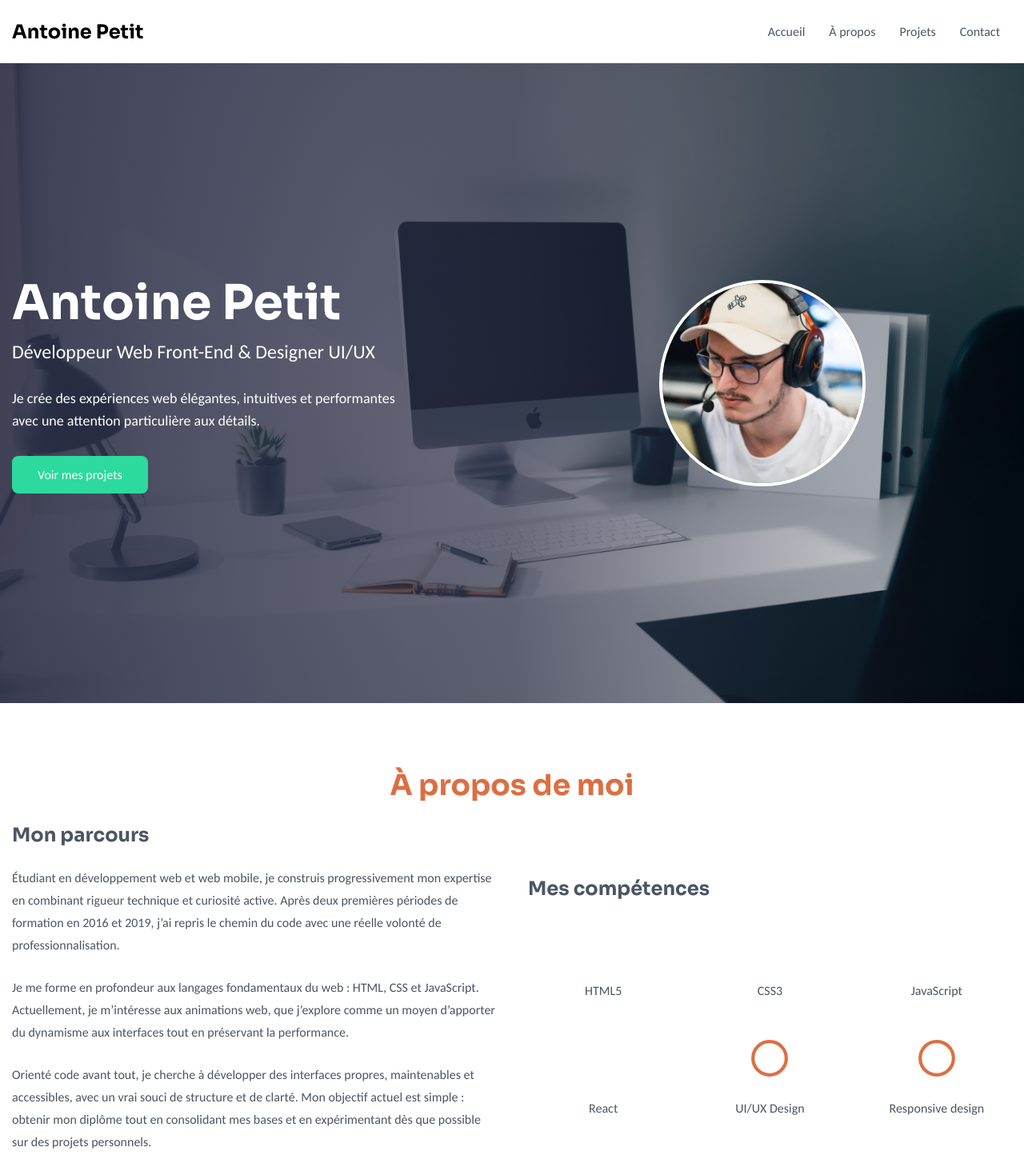
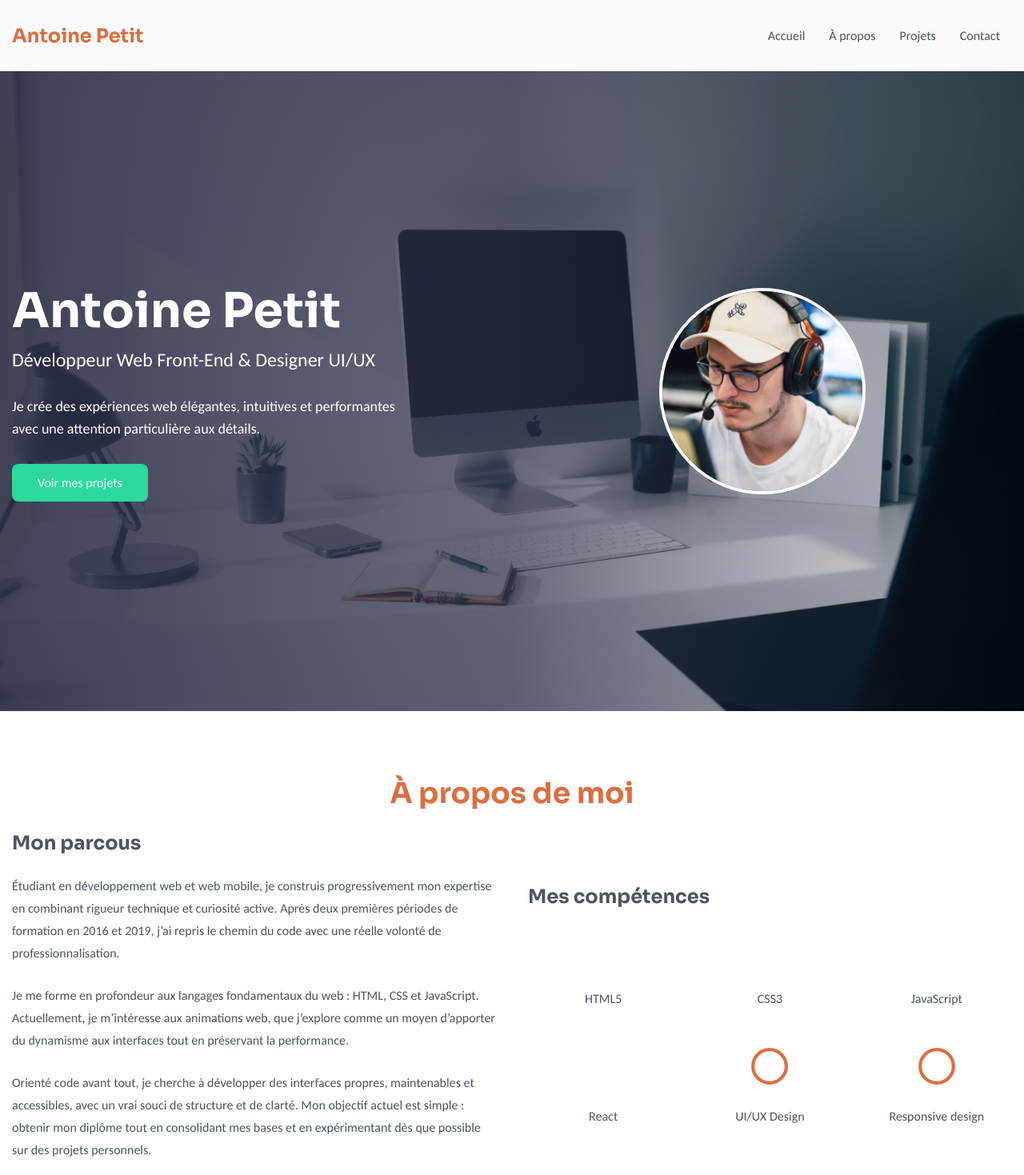
Before and after one commit to AntooinePetit/portfolio-react-dwwm, a React (Vite) app: page / in a window 1280 px wide. Shown: the top 1469 px of the page at 80% size. Built offline with nearby package versions, Linux system fonts and the light colour scheme; some icons are missing.

Commit message:
feat: add about and contact pages
- Created About and Contact pages
- Added About and Contact components
- Updated Home page components
- Styled components with SCSS
- Added icons and improved layout

```diff
--- a/src/components/About.tsx
+++ b/src/components/AboutComponent.tsx
@@ -1,15 +1,28 @@
+import {
+  SiCss,
+  SiHtml5,
+  SiJavascript,
+  SiReact,
+} from "@icons-pack/react-simple-icons";
 import { ArrowRight, Circle } from "lucide-react";
 import { Link } from "react-router-dom";
-import "../styles/components/AboutComponent.scss"
-import { SiHtml5, SiCss, SiJavascript, SiReact } from "@icons-pack/react-simple-icons"
+import "../styles/components/AboutComponent.scss";
 
-const AboutComponent = () => {
+interface AboutComponentProps {
+  page: string;
+}
+
+const AboutComponent = ({ page }: AboutComponentProps) => {
   return (
     <section id="about" className="container-1540">
-      <h2>À propos de moi</h2>
+      {page === "home" ? <h2>À propos de moi</h2> : <h1>À propos de moi</h1>}
       <div>
         <article>
-          <h3>Mon parcours</h3>
+          {page === "home" ? (
+            <h3>Mon parcous</h3>
+          ) : (
+            <h2>Mon parcous</h2>
+          )}
           <p>
             Étudiant en développement web et web mobile, je construis
             progressivement mon expertise en combinant rigueur technique et
@@ -36,30 +49,34 @@ const AboutComponent = () => {
           </Link>
         </article>
         <article>
-          <h3>Mes compétences</h3>
+          {page === "home" ? (
+            <h3>Mes compétences</h3>
+          ) : (
+            <h2>Mes compétences</h2>
+          )}
           <div>
             <div>
-              <SiHtml5 className="icons"/>
+              <SiHtml5 className="icons" />
               <p>HTML5</p>
             </div>
             <div>
-              <SiCss className="icons"/>
+              <SiCss className="icons" />
               <p>CSS3</p>
             </div>
             <div>
-              <SiJavascript className="icons"/>
+              <SiJavascript className="icons" />
               <p>JavaScript</p>
             </div>
             <div>
-              <SiReact className="icons"/>
+              <SiReact className="icons" />
               <p>React</p>
             </div>
             <div>
-              <Circle size={50}/>
+              <Circle size={50} />
               <p>UI/UX Design</p>
             </div>
             <div>
-              <Circle size={50}/>
+              <Circle size={50} />
               <p>Responsive design</p>
             </div>
           </div>
--- a/src/components/ContactComponent.tsx
+++ b/src/components/ContactComponent.tsx
@@ -1,9 +1,13 @@
-import "../styles/components/ContactComponent.scss"
+import "../styles/components/ContactComponent.scss";
 
-const ContactComponent = () => {
+interface ContactComponentProps {
+  page: string;
+}
+
+const ContactComponent = ({ page }: ContactComponentProps) => {
   return (
     <section id="contact" className="container-670">
-      <h2>Contactez-moi</h2>
+      {page === "home" ? <h2>Contactez-moi</h2> : <h1>Mes compétences</h1>}
       <p>
         Vous avez un projet en tête ou une question ? N'hésitez pas à me
         contacter, je vous répondrai dans les plus brefs délais.
@@ -34,4 +38,4 @@ const ContactComponent = () => {
     </section>
   );
 };
- export default ContactComponent
+export default ContactComponent;
--- a/src/components/Header.tsx
+++ b/src/components/Header.tsx
@@ -18,11 +18,5 @@ const Header = () => {
     </header>
   )
 }
-// // <ul>
-//  <li><a href="./">Accueil</a></li>
-//  <li><a href="./about.html">À propos</a></li>
-//  <li><a href="./projects.html">Projets</a></li>
-//  <li><a href="./contact.html">Contact</a></li>
-//</ul>
 
 export default Header
--- a/src/components/ProjectCard.tsx
+++ b/src/components/ProjectCard.tsx
@@ -9,16 +9,21 @@ type ProjectCardProps = {
   alt: string;
   image: string;
   link: string;
+  page: string;
 };
 
-const ProjectCard = ({ id, title, description, tags, alt, image, link }: ProjectCardProps) => {
+const ProjectCard = ({ id, title, description, tags, alt, image, link, page }: ProjectCardProps) => {
   return (
     <article>
       <a href={link} target="_blank" rel="noopener noreferrer">
         <img src={image} alt={alt} />
       </a>
       <div>
-        <h3>{title}</h3>
+        {page === "home" ? (
+            <h3>{title}</h3>
+          ) : (
+            <h2>{title}</h2>
+          )}
         <p>{description}</p>
         <ul>
           {tags.map((tag: string, index) => (
--- a/src/components/ProjectsComponent.tsx
+++ b/src/components/ProjectsComponent.tsx
@@ -32,6 +32,7 @@ const Projects = ({ page }: ProjectsProps) => {
                 alt={project.alt}
                 image={project.image}
                 link={project.link}
+                page={page}
               />
             ))}
           </div>
@@ -48,7 +49,7 @@ const Projects = ({ page }: ProjectsProps) => {
     return (
       <section id="projects">
         <div className="container-1540">
-          <h2>Mes projets</h2>
+          <h1>Mes projets</h1>
           <p>
             Découvrez une sélection de mes travaux récents qui démontrent mes
             compétences en développement web et design d'interface.
@@ -64,6 +65,7 @@ const Projects = ({ page }: ProjectsProps) => {
                 alt={project.alt}
                 image={project.image}
                 link={project.link}
+                page={page}
               />
             ))}
           </div>
--- a/src/pages/About.tsx
+++ b/src/pages/About.tsx
@@ -1,19 +1,19 @@
-import AboutComponent from "../components/About"
-import Footer from "../components/Footer"
-import Header from "../components/Header"
+import AboutComponent from "../components/AboutComponent";
+import Footer from "../components/Footer";
+import Header from "../components/Header";
 
 const About = () => {
   return (
     <>
       <Header />
 
-      <main>
-        <AboutComponent />
+      <main id="about-page">
+        <AboutComponent page="about" />
       </main>
 
       <Footer />
     </>
-  )
-}
+  );
+};
 
-export default About
+export default About;
--- a/src/pages/Contact.tsx
+++ b/src/pages/Contact.tsx
@@ -7,7 +7,7 @@ const Contact = () => {
     <>
       <Header />
 
-      <main>
+      <main id="contact-page">
         <ContactComponent />
       </main>
 
--- a/src/pages/Home.tsx
+++ b/src/pages/Home.tsx
@@ -1,4 +1,4 @@
-import AboutComponent from "../components/About";
+import AboutComponent from "../components/AboutComponent";
 import ContactComponent from "../components/ContactComponent";
 import Footer from "../components/Footer";
 import Header from "../components/Header";
@@ -12,14 +12,14 @@ const Home = () => {
 
       <main>
         <Hero />
-      <AboutComponent />
+        <AboutComponent page="home" />
         <Projects page="home" />
-      <ContactComponent />
+        <ContactComponent page="home"/>
       </main>
 
       <Footer />
     </>
-  )
+  );
 };
 
 export default Home;
--- a/src/styles/components/Hero.scss
+++ b/src/styles/components/Hero.scss
@@ -11,7 +11,7 @@
       rgba(45, 48, 71, 0.7) 50%,
       rgba(45, 48, 71, 0) 100%
     ),
-    url(/public/images/background-presentation.jpg);
+    url(/images/background-presentation.jpg);
   background-position: center;
   background-size: cover;
 
--- a/src/styles/components/ProjectsComponent.scss
+++ b/src/styles/components/ProjectsComponent.scss
@@ -5,7 +5,7 @@
   gap: 25px;
 
   article {
-    background: var(--white);
+    background: $white;
     border-radius: 8px;
     box-shadow: 0px 2px 4px -2px #0000001a, 0px 4px 6px -1px #0000001a;
 
--- a/src/styles/components/header.scss
+++ b/src/styles/components/header.scss
@@ -1,15 +1,17 @@
+@import '../bases/variables';
+
 header {
-  background: var(--light-grey);
+  background: $light-grey;
   box-shadow: 0px 1px 2px 0px #0000000d;
 
   .container-1540 {
     display: flex;
     justify-content: space-between;
     align-items: center;
-    padding: 15px;
+    padding: 0 15px;
 
     .logo {
-      color: var(--primary-color);
+      color: $primary-color;
     }
 
     nav {
@@ -18,12 +20,12 @@ header {
       list-style: none;
 
       a {
-        padding: 15px;
+        padding: 35px 15px;
         font-weight: 500;
 
         &:hover {
-          background: var(--secondary-color);
-          color: var(--white);
+          background: $secondary-color;
+          color: $white;
         }
       }
     }
```
Lines whose indentation alone changed are shown as unchanged.
